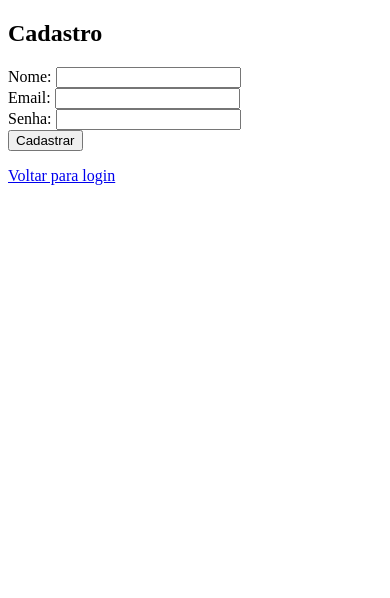
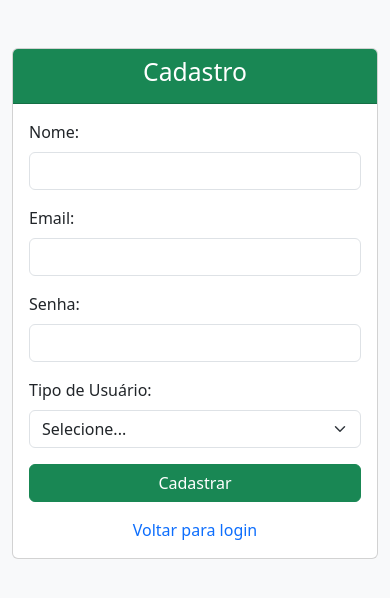
Before and after one commit to jorgeapontes/ciencia_cidada, a PHP site: page /cadastro.php in a window 390 px wide. Shown: the top 598 px of the page. Run offline with PHP 8.4, Linux system fonts and the light colour scheme.

Commit message:
Enviando alterações

```diff
--- a/cadastro.php
+++ b/cadastro.php
@@ -8,9 +8,21 @@ if ($_SERVER["REQUEST_METHOD"] == "POST") {
     $email = $_POST["email"];
     $senha = password_hash($_POST["senha"], PASSWORD_DEFAULT);
 
-    $stmt = $conn->prepare("INSERT INTO usuarios (nome, email, senha) VALUES (?, ?, ?)");
+    // Define cargo padrão como 'user' (não permite selecionar admin no formulário público)
+    $cargo = ($_POST["cargo"] == 'especialista') ? 'especialista' : 'user';
+
+    // Verifica email duplicado
+    $stmt_check = $conn->prepare("SELECT id FROM usuarios WHERE email = ?");
+    $stmt_check->bind_param("s", $email);
+    $stmt_check->execute();
+    $stmt_check->store_result();
+
+    if ($stmt_check->num_rows > 0) {
+        $erro = "Este email já está cadastrado.";
+    } else {
+        $stmt = $conn->prepare("INSERT INTO usuarios (nome, email, senha, cargo) VALUES (?, ?, ?, ?)");
         if ($stmt) {
-        $stmt->bind_param("sss", $nome, $email, $senha);
+            $stmt->bind_param("ssss", $nome, $email, $senha, $cargo);
             if ($stmt->execute()) {
                 $sucesso = "Cadastro realizado com sucesso! <a href='login.php'>Faça login</a>";
             } else {
@@ -20,6 +32,7 @@ if ($_SERVER["REQUEST_METHOD"] == "POST") {
             $erro = "Erro na preparação da query.";
         }
     }
+}
 ?>
 
 <!DOCTYPE html>
@@ -27,17 +40,57 @@ if ($_SERVER["REQUEST_METHOD"] == "POST") {
 <head>
     <meta charset="UTF-8">
     <title>Cadastro - Aves</title>
+    <link href="https://cdn.jsdelivr.net/npm/bootstrap@5.3.0/dist/css/bootstrap.min.css" rel="stylesheet">
 </head>
-<body>
-<h2>Cadastro</h2>
+<body class="bg-light">
+<div class="container mt-5">
+    <div class="row justify-content-center">
+        <div class="col-md-6">
+            <div class="card">
+                <div class="card-header bg-success text-white">
+                    <h2 class="text-center">Cadastro</h2>
+                </div>
+                <div class="card-body">
                     <form method="POST">
-    Nome: <input type="text" name="nome" required><br>
-    Email: <input type="email" name="email" required><br>
-    Senha: <input type="password" name="senha" required><br>
-    <button type="submit">Cadastrar</button>
+                        <div class="mb-3">
+                            <label for="nome" class="form-label">Nome:</label>
+                            <input type="text" class="form-control" id="nome" name="nome" required>
+                        </div>
+                        <div class="mb-3">
+                            <label for="email" class="form-label">Email:</label>
+                            <input type="email" class="form-control" id="email" name="email" required>
+                        </div>
+                        <div class="mb-3">
+                            <label for="senha" class="form-label">Senha:</label>
+                            <input type="password" class="form-control" id="senha" name="senha" required>
+                        </div>
+                        <div class="mb-3">
+                            <label for="cargo" class="form-label">Tipo de Usuário:</label>
+                            <select class="form-select" id="cargo" name="cargo" required>
+                                <option value="">Selecione...</option>
+                                <option value="user">Usuário Comum</option>
+                                <option value="especialista">Especialista</option>
+                                <!-- Removida opção de admin -->
+                            </select>
+                        </div>
+                        <button type="submit" class="btn btn-success w-100">Cadastrar</button>
                     </form>
-<p style="color: red;"><?= $erro ?></p>
-<p style="color: green;"><?= $sucesso ?></p>
-<a href="login.php">Voltar para login</a>
+
+                    <?php if ($erro): ?>
+                        <div class="alert alert-danger mt-3"><?= $erro ?></div>
+                    <?php endif; ?>
+
+                    <?php if ($sucesso): ?>
+                        <div class="alert alert-success mt-3"><?= $sucesso ?></div>
+                    <?php endif; ?>
+
+                    <div class="text-center mt-3">
+                        <a href="login.php" class="text-decoration-none">Voltar para login</a>
+                    </div>
+                </div>
+            </div>
+        </div>
+    </div>
+</div>
 </body>
 </html>
```
Also changed, not shown: delete.php (added, +48 -0 lines), feed.php (+47 -16 lines), logout.php (added, +24 -0 lines), pasta_fotos/682226ed084ef_tucano.jpg (added). Lines whose indentation alone changed are shown as unchanged.
